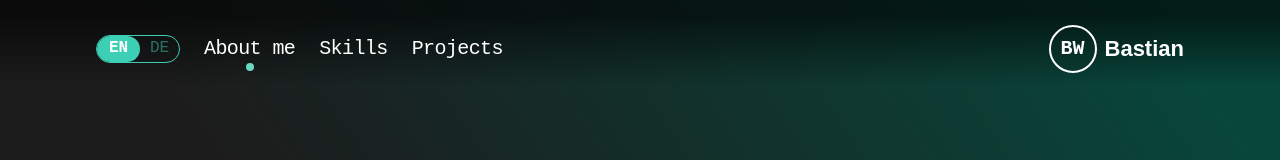
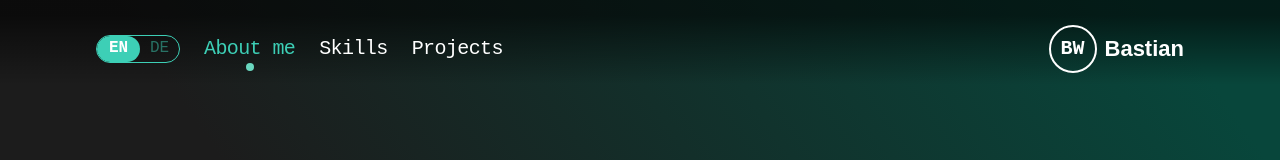
Before and after one commit to CZX93-BW/portfolio-webseite, an Angular app: page / in a window 1280 px wide. In both pictures the pointer is over the link "About me". Shown: the top 160 px of the page. Built offline with nearby package versions, Linux system fonts and the light colour scheme.

Commit message:
fix(header): refine desktop navigation behavior

```diff
--- a/src/app/app.config.ts
+++ b/src/app/app.config.ts
@@ -1,13 +1,19 @@
 import { provideHttpClient } from '@angular/common/http';
 import { ApplicationConfig, provideBrowserGlobalErrorListeners } from '@angular/core';
-import { provideRouter } from '@angular/router';
+import { provideRouter, withInMemoryScrolling } from '@angular/router';
 
 import { routes } from './app.routes';
 
 export const appConfig: ApplicationConfig = {
   providers: [
     provideBrowserGlobalErrorListeners(),
-    provideRouter(routes),
+    provideRouter(
+      routes,
+      withInMemoryScrolling({
+        anchorScrolling: 'enabled',
+        scrollPositionRestoration: 'enabled',
+      }),
+    ),
     provideHttpClient(),
   ],
 };
--- a/src/app/layout/header/header.html
+++ b/src/app/layout/header/header.html
@@ -23,8 +23,8 @@
         </button>
       </div>
 
-      <nav class="header__navigation" [attr.aria-label]="text().navigationLabel">
-        <a class="header__navigation-link" routerLink="/" fragment="about-me">
+       <nav class="header__navigation" [attr.aria-label]="text().navigationLabel">
+        <a class="header__navigation-link" routerLink="" fragment="about-me">
           {{ text().aboutMe }}
         </a>
         <a class="header__navigation-link" routerLink="/" fragment="skills">
--- a/src/app/layout/header/header.scss
+++ b/src/app/layout/header/header.scss
@@ -1,5 +1,5 @@
 .header {
-  position: fixed;
+  position: absolute;
   top: 0;
   left: 0;
   z-index: 50;
@@ -93,8 +93,10 @@
   transition: opacity var(--transition-fast);
 }
 
-.header__navigation-link:hover {
-  color: var(--color-white);
+.header__navigation-link:hover,
+.header__navigation-link:focus-visible {
+  color: var(--color-primary);
+  outline: none;
 }
 
 .header__navigation-link:hover::after {
@@ -107,11 +109,14 @@
   align-items: center;
   gap: 8px;
   color: var(--color-white);
+  text-decoration: none;
   transition: color var(--transition-fast);
 }
 
-.header__logo:hover {
+.header__logo:hover,
+.header__logo:focus-visible {
   color: var(--color-primary);
+  outline: none;
 }
 
 .header__logo-mark {
@@ -125,6 +130,16 @@
   font-family: var(--font-accent);
   font-size: 20px;
   font-weight: 700;
+  transition:
+    border-color var(--transition-fast),
+    color var(--transition-fast);
+}
+
+.header__logo:hover .header__logo-mark,
+.header__logo:focus-visible .header__logo-mark {
+  color: transparent;
+  border-color: var(--color-primary);
+  -webkit-text-stroke: 1px var(--color-primary);
 }
 
 .header__logo-text {
```
